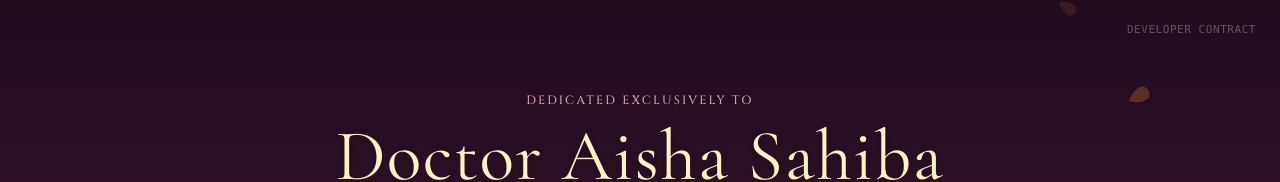
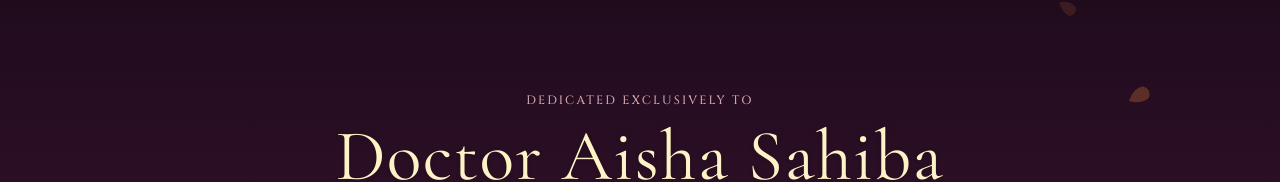
Before and after one commit to DakshSingh-GitHub/my-aisha, a Next.js app: page / in a window 1280 px wide. Shown: the top 182 px of the page. Built offline with nearby package versions, Linux system fonts and the light colour scheme.

Commit message:
Remove visible Developer Contract link from homepage while keeping /dev-contract route active

```diff
--- a/app/page.tsx
+++ b/app/page.tsx
@@ -1,7 +1,6 @@
 "use client";
 
 import React from "react";
-import Link from "next/link";
 import { useRouter } from "next/navigation";
 import { ParticleCanvas } from "../components/ParticleCanvas";
 import { OpeningExperience } from "../components/OpeningExperience";
@@ -18,16 +17,6 @@ export default function HomePage() {
       {/* Delicate floating petals */}
       <ParticleCanvas type="tulip" density="low" />
 
-      {/* Top-Right Developer Contract Link (Visible without scrolling) */}
-      <div className="fixed top-3 right-4 sm:top-4 sm:right-6 z-50 select-none">
-        <Link
-          href="/dev-contract"
-          className="text-[10px] sm:text-[11px] text-white/30 hover:text-amber-300/80 transition-colors font-mono tracking-wider uppercase hover:underline underline-offset-4 decoration-white/20"
-        >
-          Developer Contract
-        </Link>
-      </div>
-
       {/* Hero Opening Experience */}
       <div className="relative z-20 flex min-h-screen w-full items-center justify-center py-6">
         <OpeningExperience onStartJourney={handleStartJourney} />
```
Also changed, not shown: middleware.ts (line endings or trailing spaces).
